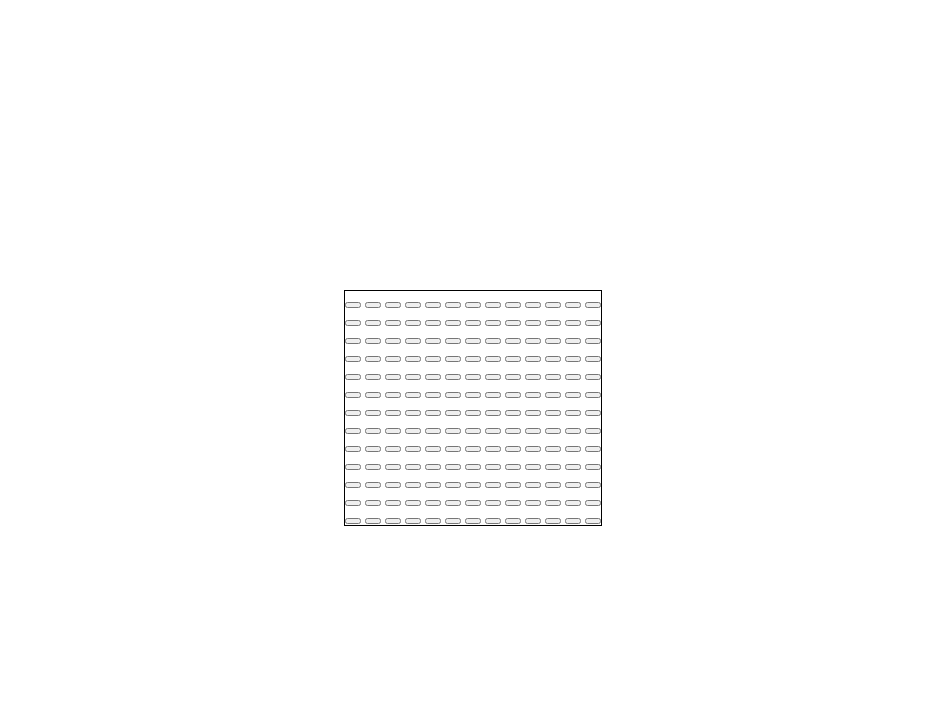
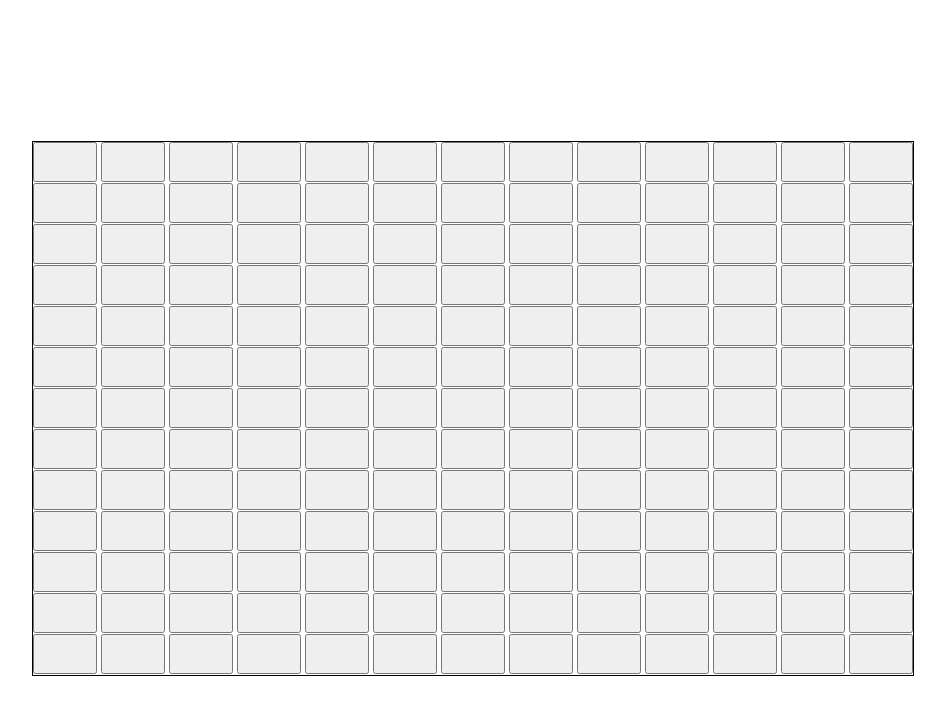
Before and after one commit to BuickSalesman/lots-of-buttons, a plain HTML site: page index.html in a window 1280 px wide. Shown: the whole page, without its empty margins (167-1112 px from the left). Drawn offline with Linux system fonts and the light colour scheme.

Commit message:
made buttons look pretty

```diff
--- a/styles.css
+++ b/styles.css
@@ -12,3 +12,8 @@ body {
 #button-container {
   outline: 1px solid black;
 }
+
+button {
+  height: 5vh;
+  width: 5vw;
+}
```
